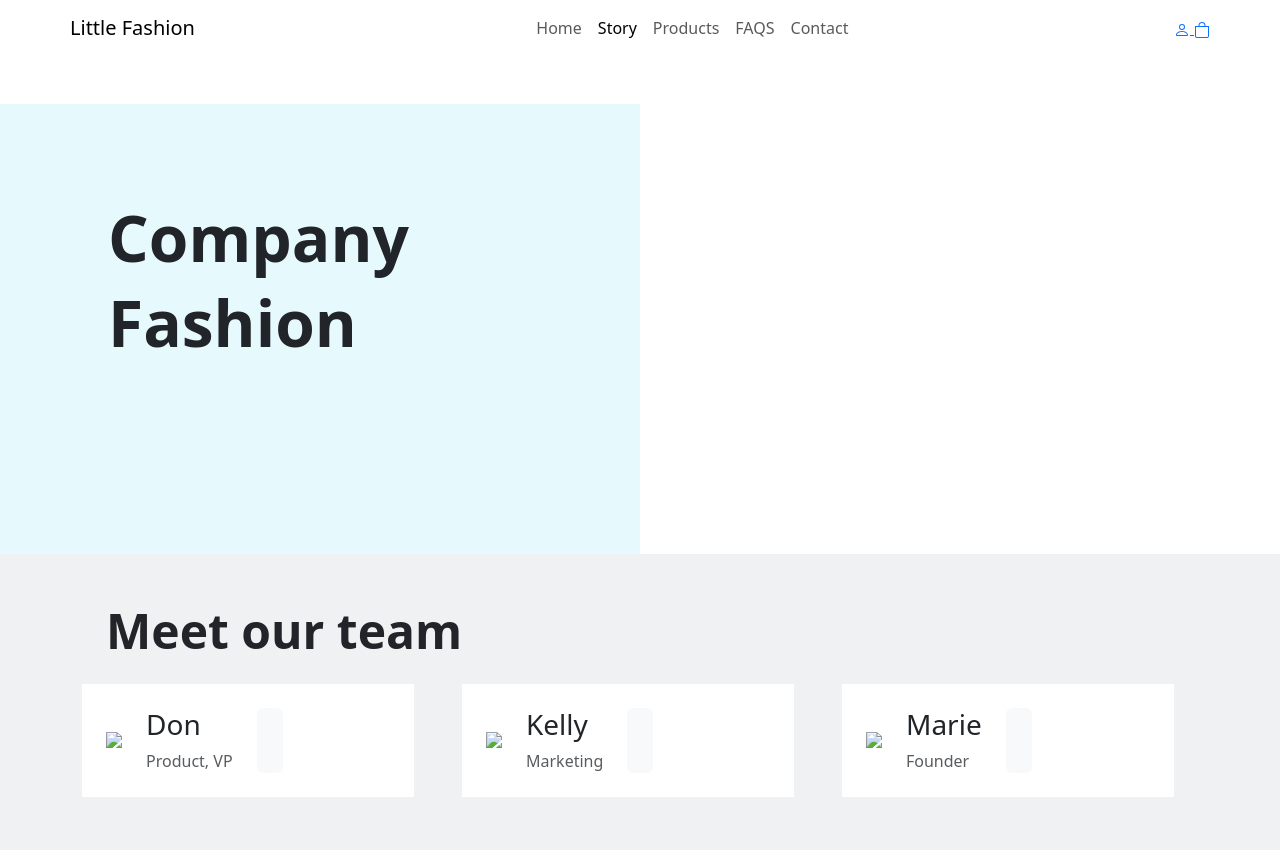
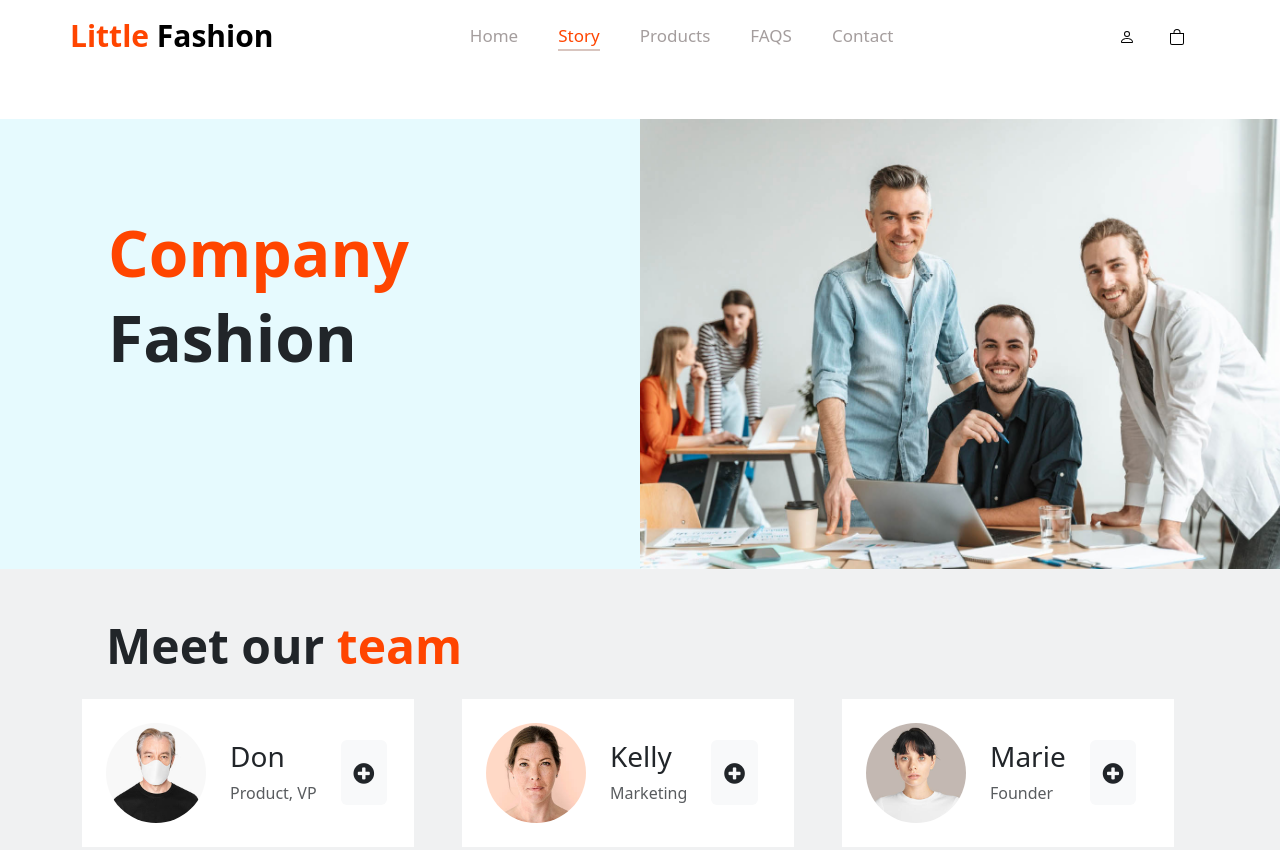
Before and after one commit to SENTHIL-7/web-template, a plain HTML site: page story.html in a window 1280 px wide. Shown: the top 850 px of the page. Drawn offline with nearby package versions, Linux system fonts and the light colour scheme; the site is published under a folder, as on GitHub Pages, so addresses that start at the root find nothing.

Commit message:
path setting in html files

```diff
--- a/story.html
+++ b/story.html
@@ -5,18 +5,18 @@
   <meta charset="utf-8">
   <meta name="viewport" content="width=device-width, initial-scale=1">
   <title>Little Fashion - Live View</title>
-  <link rel="shortcut icon" href="/image/icon/favicon.ico" type="image/vnd.microsoft.icon">
+  <link rel="shortcut icon" href="image/icon/favicon.ico" type="image/vnd.microsoft.icon">
   <!-- ================================================_ -->
   <link href="https://cdn.jsdelivr.net/npm/bootstrap@5.3.0-alpha1/dist/css/bootstrap.min.css" rel="stylesheet"
     integrity="sha384-GLhlTQ8iRABdZLl6O3oVMWSktQOp6b7In1Zl3/Jr59b6EGGoI1aFkw7cmDA6j6gD" crossorigin="anonymous">
 
   <!-- css -->
-  <link rel="stylesheet" href="/css/style.css">
+  <link rel="stylesheet" href="css/style.css">
 
   <!-- contact css -->
-  <link rel="stylesheet" href="/css/contact.css">
+  <link rel="stylesheet" href="css/contact.css">
   <!-- story link -->
-  <link rel="stylesheet" href="/css/story.css">
+  <link rel="stylesheet" href="css/story.css">
 
 </head>
 
@@ -35,11 +35,11 @@
 
       <div class="collapse navbar-collapse justify-content-center " id="navbarNavDropdown">
         <ul class="navbar-nav ">
-          <li class="nav-item"><a href="/index.html" class="nav-link ">Home</a></li>
+          <li class="nav-item"><a href="index.html" class="nav-link ">Home</a></li>
           <li class="nav-item"><a href="story.html" class="nav-link  active">Story</a></li>
           <li class="nav-item"><a href="product.html" class="nav-link">Products</a></li>
           <li class="nav-item"><a href="FAQs.html" class="nav-link">FAQS</a></li>
-          <li class="nav-item"><a href="/contact.html" class="nav-link ">Contact</a></li>
+          <li class="nav-item"><a href="contact.html" class="nav-link ">Contact</a></li>
         </ul>
       </div>
 
@@ -79,7 +79,7 @@
         </div>
       </div>
 
-      <div class="col-lg" style="height: 450px;background-image: url(/image/story/t1.jpg);background-size: cover;">
+      <div class="col-lg" style="height: 450px;background-image: url(image/story/t1.jpg);background-size: cover;">
 
       </div>
     </div>
@@ -100,7 +100,7 @@
       <div class="row  ">
         <div class="col-lg-4 mb-4 col-12">
           <div class="cn1 bg-white d-flex align-items-center me-4  p-4 ">
-            <img src="/image/story/cn1.jpeg">
+            <img src="image/story/cn1.jpeg">
             <div class="cn1-t d-flex align-content-between">
               <div class="mx-4">
                 <h3>Don</h3>
@@ -114,7 +114,7 @@
 
         <div class="col-lg-4 mb-4 col-12">
           <div class="cn2  bg-white  d-flex align-items-center  me-4  p-4 ">
-            <img src="/image/story/cn2.jpeg">
+            <img src="image/story/cn2.jpeg">
             <div class="cn2-t d-flex align-content-between">
               <div class="mx-4">
                 <h3>Kelly</h3>
@@ -126,7 +126,7 @@
         </div>
         <div class="col-lg-4 mb-4 col-12">
           <div class="cn3 bg-white  d-flex align-items-center  me-4  p-4">
-            <img src="/image/story/cn3.jpeg">
+            <img src="image/story/cn3.jpeg">
             <div class="cn3-t d-flex align-content-between">
               <div class="mx-4">
                 <h3>Marie</h3>
```
Also changed, not shown: FAQs.html (+6 -9 lines), contact.html (+5 -5 lines), index.html (+6 -6 lines), product-detail.html (+5 -5 lines), product.html (+5 -5 lines), signIn.html (+2 -2 lines), signup.html (+2 -12 lines).
